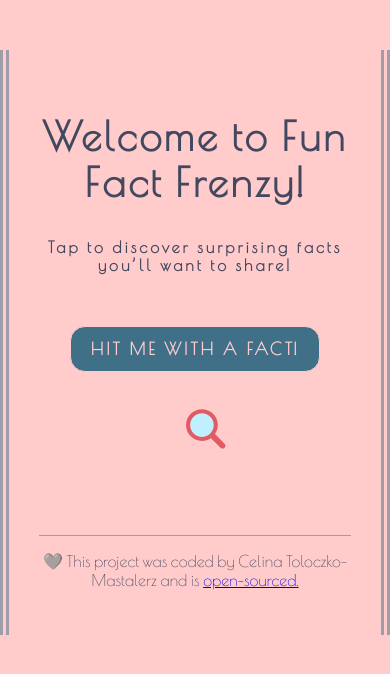
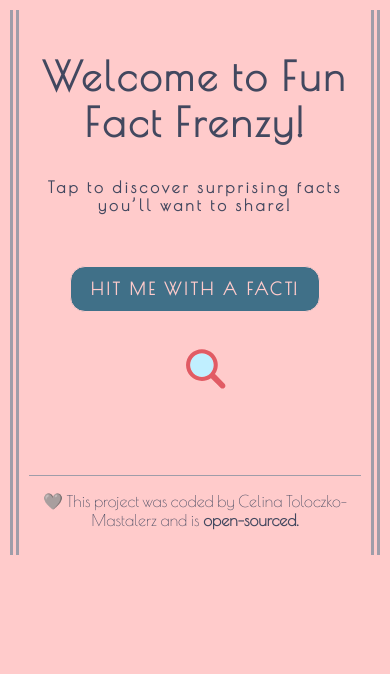
Before and after one commit to ctoloczko/react-random-facts, a React (Create React App) app: page / in a window 390 px wide. Shown: the top 674 px of the page. Built offline with nearby package versions, Linux system fonts and the light colour scheme.

Commit message:
chnaged styling for footer a and added media query

```diff
--- a/src/App.css
+++ b/src/App.css
@@ -50,3 +50,16 @@ footer {
   margin-top: 50px;
   border-top: solid 1px rgb(64, 112, 136, 0.5);
 }
+
+footer a {
+  text-decoration: none;
+  color: rgb(19, 39, 67, 0.8);
+  font-weight: bold;
+}
+
+@media (max-width: 768px) {
+  .app {
+    padding: 10px;
+    margin: 10px;
+  }
+}
```
